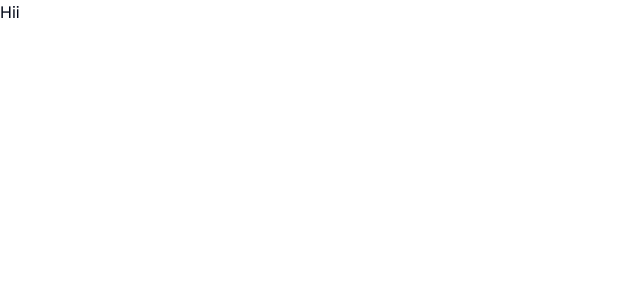
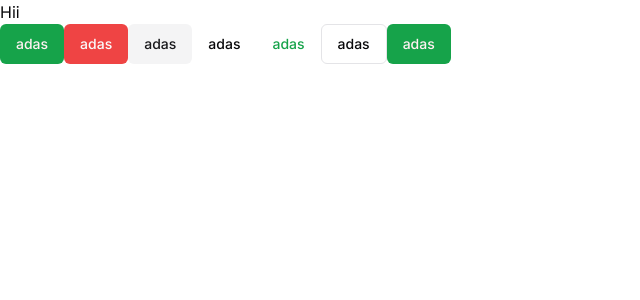
Before and after one commit to faran4iqvia/nextjs-shadcn, a Next.js app: page / in a window 1280 px wide. Shown: the top 300 px of the page, without its empty margins (0-640 px from the left). Built offline with nearby package versions, Linux system fonts and the light colour scheme.

Commit message:
🔒️ chore: test add button

```diff
--- a/app/globals.css
+++ b/app/globals.css
@@ -2,67 +2,56 @@
 @tailwind components;
 @tailwind utilities;
 
+html,
+body,
+:root {
+  height: 100%;
+}
+
 @layer base {
   :root {
     --background: 0 0% 100%;
-    --foreground: 222.2 84% 4.9%;
-
+    --foreground: 240 10% 3.9%;
     --card: 0 0% 100%;
-    --card-foreground: 222.2 84% 4.9%;
-
+    --card-foreground: 240 10% 3.9%;
     --popover: 0 0% 100%;
-    --popover-foreground: 222.2 84% 4.9%;
-
-    --primary: 222.2 47.4% 11.2%;
-    --primary-foreground: 210 40% 98%;
-
-    --secondary: 210 40% 96.1%;
-    --secondary-foreground: 222.2 47.4% 11.2%;
-
-    --muted: 210 40% 96.1%;
-    --muted-foreground: 215.4 16.3% 46.9%;
-
-    --accent: 210 40% 96.1%;
-    --accent-foreground: 222.2 47.4% 11.2%;
-
+    --popover-foreground: 240 10% 3.9%;
+    --primary: 142.1 76.2% 36.3%;
+    --primary-foreground: 355.7 100% 97.3%;
+    --secondary: 240 4.8% 95.9%;
+    --secondary-foreground: 240 5.9% 10%;
+    --muted: 240 4.8% 95.9%;
+    --muted-foreground: 240 3.8% 46.1%;
+    --accent: 240 4.8% 95.9%;
+    --accent-foreground: 240 5.9% 10%;
     --destructive: 0 84.2% 60.2%;
-    --destructive-foreground: 210 40% 98%;
-
-    --border: 214.3 31.8% 91.4%;
-    --input: 214.3 31.8% 91.4%;
-    --ring: 222.2 84% 4.9%;
-
+    --destructive-foreground: 0 0% 98%;
+    --border: 240 5.9% 90%;
+    --input: 240 5.9% 90%;
+    --ring: 142.1 76.2% 36.3%;
     --radius: 0.5rem;
   }
 
   .dark {
-    --background: 222.2 84% 4.9%;
-    --foreground: 210 40% 98%;
-
-    --card: 222.2 84% 4.9%;
-    --card-foreground: 210 40% 98%;
-
-    --popover: 222.2 84% 4.9%;
-    --popover-foreground: 210 40% 98%;
-
-    --primary: 210 40% 98%;
-    --primary-foreground: 222.2 47.4% 11.2%;
-
-    --secondary: 217.2 32.6% 17.5%;
-    --secondary-foreground: 210 40% 98%;
-
-    --muted: 217.2 32.6% 17.5%;
-    --muted-foreground: 215 20.2% 65.1%;
-
-    --accent: 217.2 32.6% 17.5%;
-    --accent-foreground: 210 40% 98%;
-
+    --background: 20 14.3% 4.1%;
+    --foreground: 0 0% 95%;
+    --card: 24 9.8% 10%;
+    --card-foreground: 0 0% 95%;
+    --popover: 0 0% 9%;
+    --popover-foreground: 0 0% 95%;
+    --primary: 142.1 70.6% 45.3%;
+    --primary-foreground: 144.9 80.4% 10%;
+    --secondary: 240 3.7% 15.9%;
+    --secondary-foreground: 0 0% 98%;
+    --muted: 0 0% 15%;
+    --muted-foreground: 240 5% 64.9%;
+    --accent: 12 6.5% 15.1%;
+    --accent-foreground: 0 0% 98%;
     --destructive: 0 62.8% 30.6%;
-    --destructive-foreground: 210 40% 98%;
-
-    --border: 217.2 32.6% 17.5%;
-    --input: 217.2 32.6% 17.5%;
-    --ring: 212.7 26.8% 83.9%;
+    --destructive-foreground: 0 85.7% 97.3%;
+    --border: 240 3.7% 15.9%;
+    --input: 240 3.7% 15.9%;
+    --ring: 142.4 71.8% 29.2%;
   }
 }
 
--- a/app/layout.tsx
+++ b/app/layout.tsx
@@ -15,7 +15,7 @@
   children: React.ReactNode;
 }>) {
   return (
-    <html lang="en">
+    <html lang="en" suppressHydrationWarning>
       <body className={inter.className}>{children}</body>
     </html>
   );
--- a/app/page.tsx
+++ b/app/page.tsx
@@ -1,9 +1,17 @@
+import { Button } from "@/components/ui/button";
 
 
 export default function Home() {
   return (
     <main className="">
      <p>Hii</p>
+     <Button>adas</Button>
+     <Button variant={'destructive'}>adas</Button>
+     <Button variant={'secondary'}>adas</Button>
+     <Button variant={'ghost'}>adas</Button>
+     <Button variant={'link'}>adas</Button>
+     <Button variant={'outline'}>adas</Button>
+     <Button variant={'default'}>adas</Button>
     </main>
   );
 }
--- /dev/null
+++ b/components/ui/button.tsx
@@ -0,0 +1,56 @@
+import * as React from "react"
+import { Slot } from "@radix-ui/react-slot"
+import { cva, type VariantProps } from "class-variance-authority"
+
+import { cn } from "@/lib/utils"
+
+const buttonVariants = cva(
+  "inline-flex items-center justify-center whitespace-nowrap rounded-md text-sm font-medium ring-offset-background transition-colors focus-visible:outline-none focus-visible:ring-2 focus-visible:ring-ring focus-visible:ring-offset-2 disabled:pointer-events-none disabled:opacity-50",
+  {
+    variants: {
+      variant: {
+        default: "bg-primary text-primary-foreground hover:bg-primary/90",
+        destructive:
+          "bg-destructive text-destructive-foreground hover:bg-destructive/90",
+        outline:
+          "border border-input bg-background hover:bg-accent hover:text-accent-foreground",
+        secondary:
+          "bg-secondary text-secondary-foreground hover:bg-secondary/80",
+        ghost: "hover:bg-accent hover:text-accent-foreground",
+        link: "text-primary underline-offset-4 hover:underline",
+      },
+      size: {
+        default: "h-10 px-4 py-2",
+        sm: "h-9 rounded-md px-3",
+        lg: "h-11 rounded-md px-8",
+        icon: "h-10 w-10",
+      },
+    },
+    defaultVariants: {
+      variant: "default",
+      size: "default",
+    },
+  }
+)
+
+export interface ButtonProps
+  extends React.ButtonHTMLAttributes<HTMLButtonElement>,
+    VariantProps<typeof buttonVariants> {
+  asChild?: boolean
+}
+
+const Button = React.forwardRef<HTMLButtonElement, ButtonProps>(
+  ({ className, variant, size, asChild = false, ...props }, ref) => {
+    const Comp = asChild ? Slot : "button"
+    return (
+      <Comp
+        className={cn(buttonVariants({ variant, size, className }))}
+        ref={ref}
+        {...props}
+      />
+    )
+  }
+)
+Button.displayName = "Button"
+
+export { Button, buttonVariants }
--- a/package.json
+++ b/package.json
@@ -9,6 +9,7 @@
     "lint": "next lint"
   },
   "dependencies": {
+    "@radix-ui/react-slot": "^1.0.2",
     "class-variance-authority": "^0.7.0",
     "clsx": "^2.1.0",
     "lucide-react": "^0.344.0",
```
Also changed, not shown: 1 other file (tests, documents, lock files or other folders).
